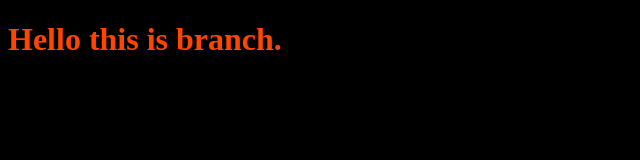
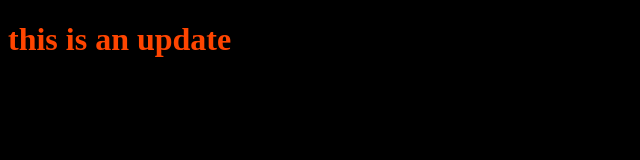
Before and after one commit to maioia/myProject, a plain HTML site: page index.html in a window 1280 px wide. Shown: the whole page, without its empty margins (0-640 px from the left). Drawn offline with Linux system fonts and the light colour scheme.

Commit message:
edit in html file

```diff
--- a/index.html
+++ b/index.html
@@ -8,7 +8,7 @@
     <title>Document</title>
 </head>
 <body>
-    <h1>Hello this is branch.</h1>
+    <h1>this is an update</h1>
     <script src="app.js"></script>
 </body>
 </html>
```
